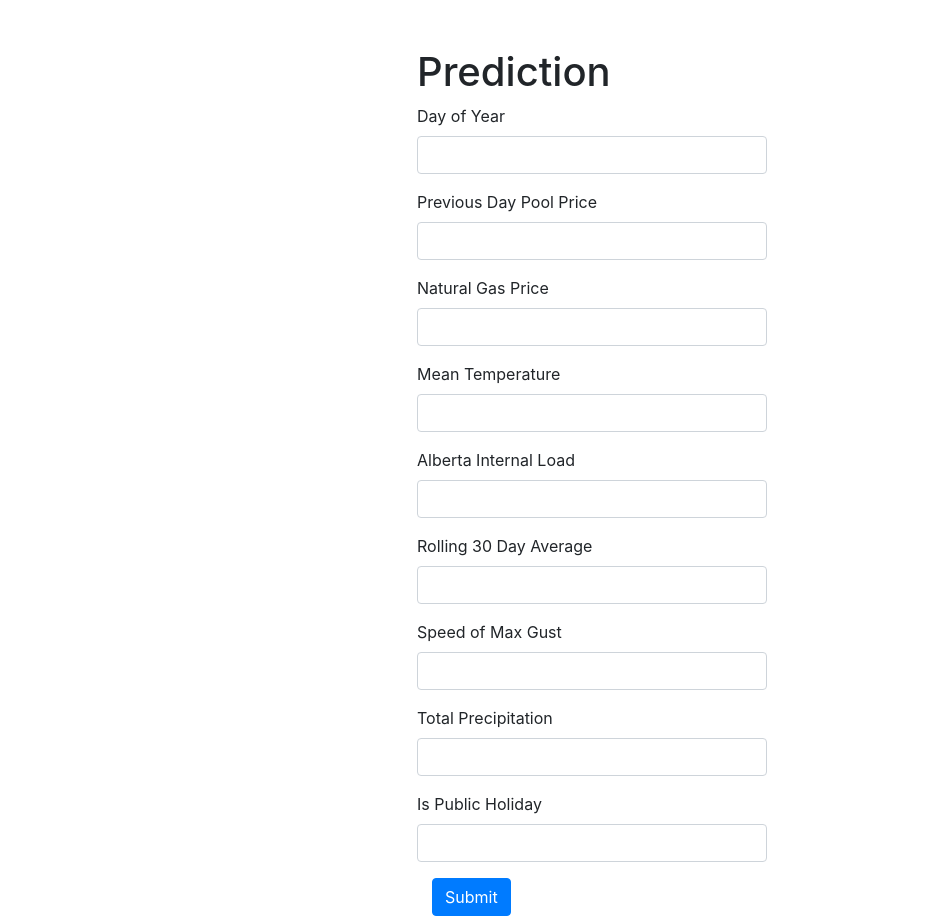
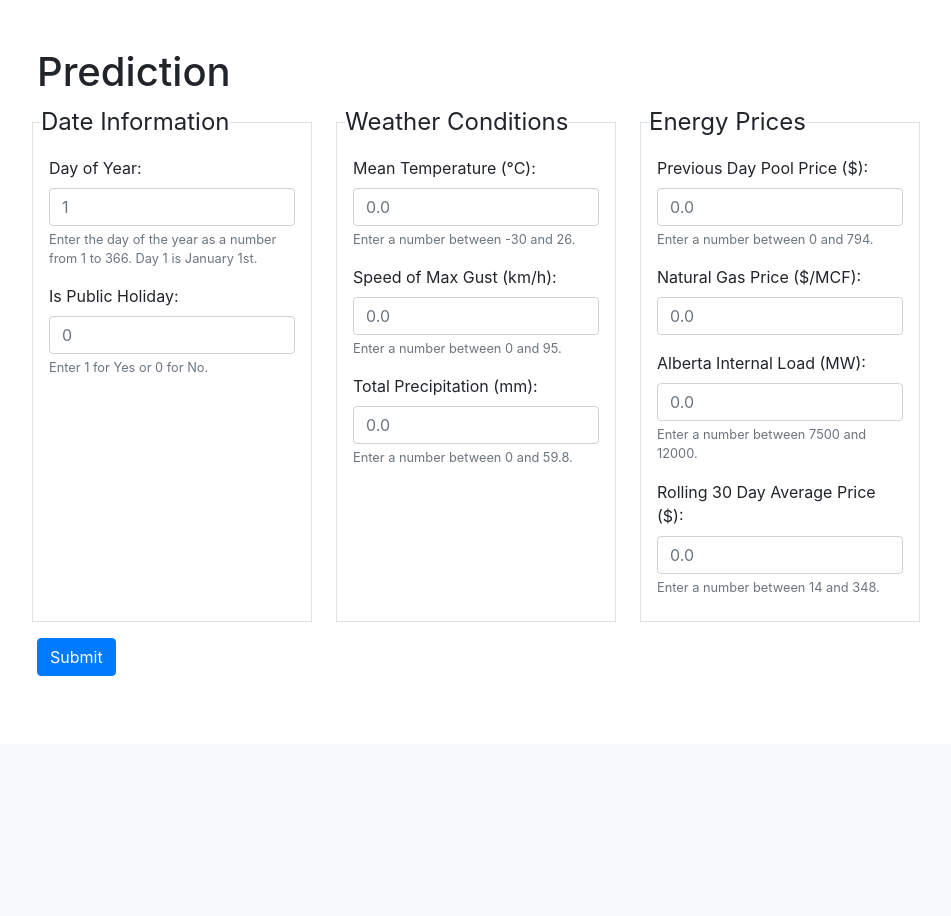
Before and after one commit to chews0n/reimagined-parakeet, a Django app: page / in a window 1280 px wide. Shown: the part 56-972 px from the top of the page, without its empty margins (48-999 px from the left). After the commit the page ends 732 px from the top, so only its background shows below. Run offline with Django 5.2, Linux system fonts and the light colour scheme; some libraries are stand-ins or nearby versions.

Commit message:
modify the UI of front-end prediction form and test the prediction model

```diff
--- a/iris-prediction-django-web-app/iris_predict_app/templates/predict.html
+++ b/iris-prediction-django-web-app/iris_predict_app/templates/predict.html
@@ -35,50 +35,89 @@
 
 <div class="container pt-5">
     <div class="row justify-content-md-center">
-        <div class="col-md-4">
+        <div class="col-lg-12">
             <h1>Prediction</h1>
             <form action="" id="post-form">
                 {% csrf_token %}
-                <div class="form-group">
-                    <label for="day_of_year">Day of Year</label>
-                    <input type="number" step="1" class="form-control" id="day_of_year" placeholder="" required>
+                <div class="form-row">
+                    <!-- Date information group -->
+                    <fieldset class="col-lg-3 border p-2">
+                        <legend class="w-auto">Date Information</legend>
+                        <div class="form-group mx-2">
+                            <label for="day_of_year">Day of Year:</label>
+                            <input type="number" step="1" class="form-control" id="day_of_year" placeholder="1" required>
+                            <small class="form-text text-muted">Enter the day of the year as a number from 1 to 366. Day 1 is January 1st.</small>
                         </div>
-                <div class="form-group">
-                    <label for="previous_day_pool_price">Previous Day Pool Price</label>
-                    <input type="number" step="0.0000000001" class="form-control" id="previous_day_pool_price" placeholder="" required>
+                        <div class="form-group mx-2">
+                            <label for="is_public_holiday">Is Public Holiday:</label>
+                            <input type="number" step="1" class="form-control" id="is_public_holiday" placeholder="0">
+                            <small class="form-text text-muted">Enter 1 for Yes or 0 for No.</small>
                         </div>
-                <div class="form-group">
-                    <label for="ng_price">Natural Gas Price</label>
-                    <input type="number" step="0.0000000001" class="form-control" id="ng_price" placeholder="" required>
+                        <!-- Long: I want to try making the radio button for
+                            this input feature but it returns an error with POST.
+                            I'll try again later.
+                        <div class="form-group mx-2">
+                            <label>Is Public Holiday:</label>
+                            <div class="form-check">
+                                <input class="form-check-input" type="radio" name="is_public_holiday" id="holiday_yes" value="1">
+                                <label class="form-check-label" for="holiday_yes">Yes</label>
                             </div>
-                <div class="form-group">
-                    <label for="mean_temp">Mean Temperature</label>
-                    <input type="number" step="0.0000000001" class="form-control" id="mean_temp" placeholder="" required>
+                            <div class="form-check">
+                                <input class="form-check-input" type="radio" name="is_public_holiday" id="holiday_no" value="0" checked>
+                                <label class="form-check-label" for="holiday_no">No</label>
                             </div>
-                <div class="form-group">
-                    <label for="alberta_internal_load">Alberta Internal Load</label>
-                    <input type="number" step="0.0000000001" class="form-control" id="alberta_internal_load" placeholder="" required>
+                        </div> -->
+                    </fieldset>
+
+                    <!-- Weather conditions group -->
+                    <fieldset class="col-lg-3 border p-2 mx-4">
+                        <legend class="w-auto">Weather Conditions</legend>
+                        <div class="form-group mx-2">
+                            <label for="mean_temp">Mean Temperature (&deg;C):</label>
+                            <input type="number" step="0.0000000001" class="form-control" id="mean_temp" placeholder="0.0" required>
+                            <small class="form-text text-muted">Enter a number between -30 and 26.</small>
                         </div>
-                <div class="form-group">
-                    <label for="rolling_30day_avg">Rolling 30 Day Average</label>
-                    <input type="number" step="0.0000000001" class="form-control" id="rolling_30day_avg" placeholder="" required>
+                        <div class="form-group mx-2">
+                            <label for="spd_of_max_gust">Speed of Max Gust (km/h):</label>
+                            <input type="number" step="0.0000000001" class="form-control" id="spd_of_max_gust" placeholder="0.0" required>
+                            <small class="form-text text-muted">Enter a number between 0 and 95.</small>
                         </div>
-                <div class="form-group">
-                    <label for="spd_of_max_gust">Speed of Max Gust</label>
-                    <input type="number" step="0.0000000001" class="form-control" id="spd_of_max_gust" placeholder="" required>
+                        <div class="form-group mx-2">
+                            <label for="total_precip">Total Precipitation (mm):</label>
+                            <input type="number" step="0.0000000001" class="form-control" id="total_precip" placeholder="0.0" required>
+                            <small class="form-text text-muted">Enter a number between 0 and 59.8.</small>
                         </div>
-                <div class="form-group">
-                    <label for="total_precip">Total Precipitation</label>
-                    <input type="number" step="0.0000000001" class="form-control" id="total_precip" placeholder="" required>
+                    </fieldset>
+
+                    <!-- Energy prices group -->
+                    <fieldset class="col-lg-3 border p-2">
+                        <legend class="w-auto">Energy Prices</legend>
+                        <div class="form-group mx-2">
+                            <label for="previous_day_pool_price">Previous Day Pool Price ($):</label>
+                            <input type="number" step="0.0000000001" class="form-control" id="previous_day_pool_price" placeholder="0.0" required>
+                            <small class="form-text text-muted">Enter a number between 0 and 794.</small>
                         </div>
-                <div class="form-group">
-                    <label for="is_public_holiday">Is Public Holiday</label>
-                    <input type="number" step="1" class="form-control" id="is_public_holiday" placeholder="" required>
+                        <div class="form-group mx-2">
+                            <label for="ng_price">Natural Gas Price ($/MCF):</label>
+                            <input type="number" step="0.0000000001" class="form-control" id="ng_price" placeholder="0.0" required>
+                            <small class="form-text text-muted"></small>
                         </div>
-                <div class="button-box col-lg-12">
-                    <button type="submit" value="Submit" class="btn btn-primary" data-toggle="modal" data-target="#exampleModal">Submit</button>
+                        <div class="form-group mx-2">
+                            <label for="alberta_internal_load">Alberta Internal Load (MW):</label>
+                            <input type="number" step="0.0000000001" class="form-control" id="alberta_internal_load" placeholder="0.0" required>
+                            <small class="form-text text-muted">Enter a number between 7500 and 12000.</small>
+                        </div>
+                        <div class="form-group mx-2">
+                            <label for="rolling_30day_avg">Rolling 30 Day Average Price ($):</label>
+                            <input type="number" step="0.0000000001" class="form-control" id="rolling_30day_avg" placeholder="0.0" required>
+                            <small class="form-text text-muted">Enter a number between 14 and 348.</small>
+                        </div>
+                    </fieldset>
                 </div>
 
+                <div class="mt-3 text-left">
+                    <button type="submit" class="btn btn-primary" data-toggle="modal" data-target="#exampleModal">Submit</button>
+                </div>
             </form>
         </div>
     </div>
```
Also changed, not shown: iris-prediction-django-web-app/iris_predict_app/templates/predict_original.html (added, +126 -0 lines), iris-prediction-django-web-app/db.sqlite3, 2 other files. Lines whose indentation alone changed are shown as unchanged.
